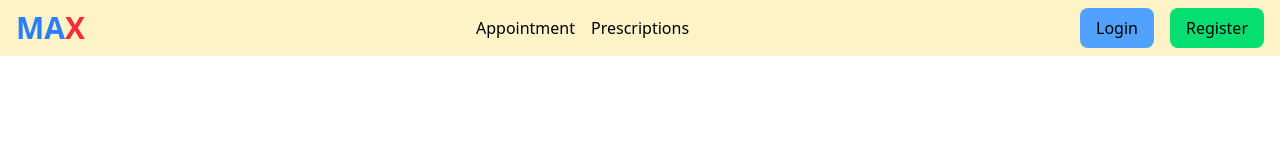
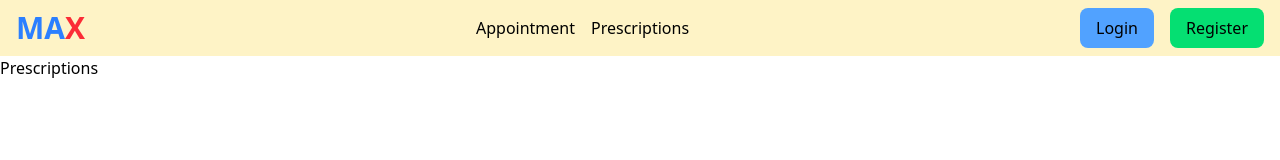
Before and after one commit to exewhyz/hms-318, a React (Vite) app: page /prescriptions in a window 1280 px wide. Shown: the top 160 px of the page. Built offline with nearby package versions, Linux system fonts and the light colour scheme.

Commit message:
added 2 more routes

```diff
--- a/src/main.jsx
+++ b/src/main.jsx
@@ -1,11 +1,15 @@
 import React from 'react'
 import ReactDOM from 'react-dom/client'
+import { BrowserRouter, Route, Routes } from 'react-router-dom';
+
+import './index.css'
+
 import App from './App.jsx'
-import './index.css'
-import { BrowserRouter, Route, Routes } from 'react-router-dom';
 import Login from './pages/Login.jsx';
 import Register from './pages/Register.jsx';
 import Navbar from "./components/Navbar.jsx"
+import Booking from './pages/Booking.jsx';
+import Prescriptions from './pages/Prescriptions.jsx';
 
 ReactDOM.createRoot(document.getElementById('root')).render(
   <React.StrictMode>
@@ -16,6 +20,8 @@ ReactDOM.createRoot(document.getElementById('root')).render(
           <Route path='/' element={<App />} />
           <Route path='/login' element={<Login />} />
           <Route path='/register' element={<Register />} />
+          <Route path='/appointment-booking' element={<Booking />} />
+          <Route path='/prescriptions' element={<Prescriptions />} />
         </Routes>
       </main>
     </BrowserRouter>
--- /dev/null
+++ b/src/pages/Booking.jsx
@@ -0,0 +1,7 @@
+import React from 'react'
+
+export default function Booking() {
+    return (
+        <div>Booking</div>
+    )
+}
--- /dev/null
+++ b/src/pages/Prescriptions.jsx
@@ -0,0 +1,7 @@
+import React from 'react'
+
+export default function Prescriptions() {
+    return (
+        <div>Prescriptions</div>
+    )
+}
```
